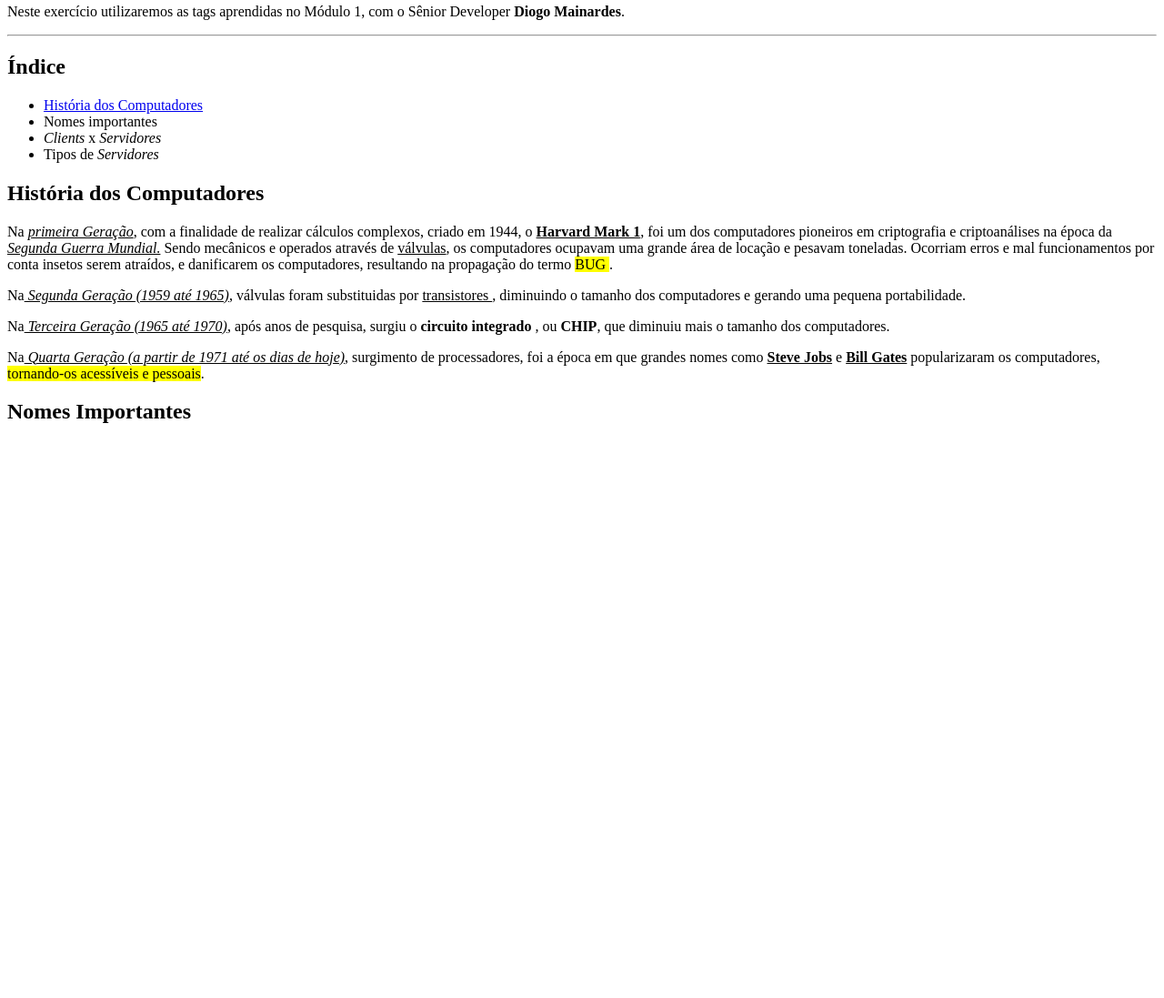
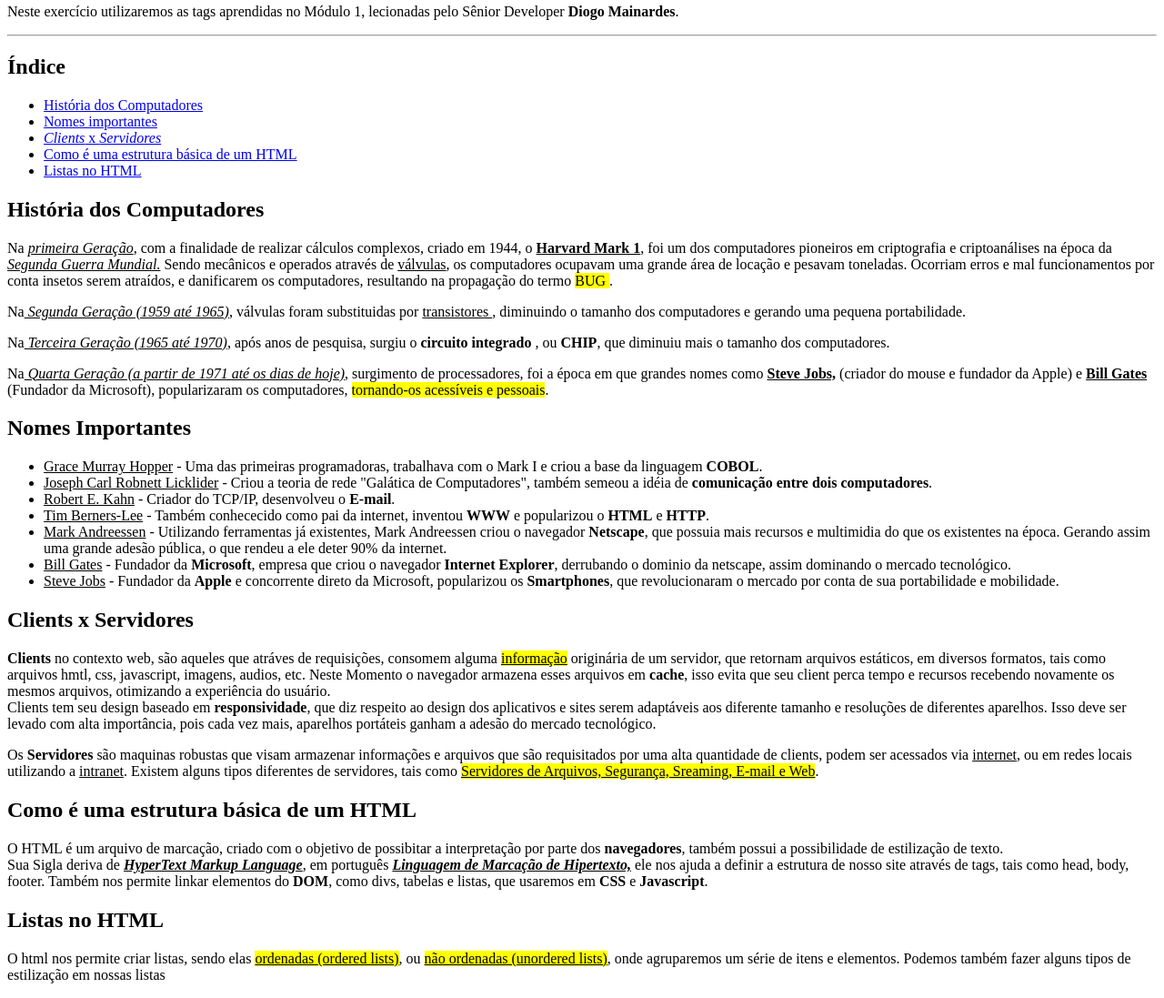
Before and after one commit to anderson-mntn/diohtml1, a plain HTML site: page index.html in a window 1280 px wide. Shown: the part 76-1173 px from the top of the page at 91% size. Before the commit the page ends 800 px from the top, so only its background shows below. Drawn offline with Linux system fonts and the light colour scheme.

Commit message:
Add files via upload

```diff
--- a/index.html
+++ b/index.html
@@ -8,15 +8,16 @@
 </head>
 <body>
     <h1>Primeiros Passos em Tecnologia - Primeiro Exercício HTML</h1>
-    <p>Neste exercício utilizaremos as tags aprendidas no Módulo 1, com o Sênior Developer <strong>Diogo Mainardes</strong>.</p>
+    <p>Neste exercício utilizaremos as tags aprendidas no Módulo 1, lecionadas pelo Sênior Developer <strong>Diogo Mainardes</strong>.</p>
     <hr>
 
     <h2>Índice</h2>
     <ul>
         <li><a href="#historia-computadores"> História dos Computadores</a></li>
-        <li>Nomes importantes</li>
-        <li><i>Clients</i> x <i>Servidores</i></li>
-        <li>Tipos de <i>Servidores</i></li>
+        <li><a href="#nomes-importantes">Nomes importantes</a></li>
+        <li><a href="#clients-servidores"><i>Clients</i> x <i>Servidores</i></a></li>
+        <li><a href="#html-estrutura">Como é uma estrutura básica de um HTML</a></li>
+        <li><a href="#listas-html">Listas no HTML</a></li>
     </ul>
 
     <h2 id="historia-computadores">História dos Computadores</h2>
@@ -24,9 +25,39 @@
     Sendo mecânicos e operados através de <u>válvulas</u>, os computadores ocupavam uma grande área de locação e pesavam toneladas. Ocorriam erros e mal funcionamentos por conta insetos serem atraídos, e danificarem os computadores, resultando na propagação do termo <mark> BUG </mark>. </p>
     <p>Na<i><u> Segunda Geração (1959 até 1965)</u></i>, válvulas foram substituidas por <u>transistores </u>, diminuindo o tamanho dos computadores e gerando uma pequena portabilidade.</p>
     <p>Na<i><u> Terceira Geração (1965 até 1970)</u></i>, após anos de pesquisa, surgiu o <strong>circuito integrado</strong> , ou <strong>CHIP</strong>, que diminuiu mais o tamanho dos computadores. </p>
-    <p>Na<i><u> Quarta Geração (a partir de 1971 até os dias de hoje)</u></i>, surgimento de processadores, foi a época em que grandes nomes como <b><u>Steve Jobs</u></b> e <b><u>Bill Gates</u></b>  popularizaram os computadores,<mark> tornando-os acessíveis e pessoais</mark>.</p>
+    <p>Na<i><u> Quarta Geração (a partir de 1971 até os dias de hoje)</u></i>, surgimento de processadores, foi a época em que grandes nomes como <b><u>Steve Jobs,</u></b> (criador do mouse e fundador da Apple) e <b><u>Bill Gates</u></b> (Fundador da Microsoft), popularizaram os computadores, <mark>tornando-os acessíveis e pessoais</mark>.</p>
 
-    <h2>Nomes Importantes</h2>
+    <h2 id="nomes-importantes">Nomes Importantes</h2>
+    <ul>
+        <li><u> Grace Murray Hopper</u> -  Uma das primeiras programadoras, trabalhava com o Mark I e criou a base da linguagem <b>COBOL</b>.</li>
+        <li><u>Joseph Carl Robnett Licklider</u> - Criou a teoria de rede "Galática de Computadores", também semeou a idéia de <b>comunicação entre dois computadores</b>.</li>
+        <li><u>Robert E. Kahn</u> - Criador do TCP/IP, desenvolveu o <b>E-mail</b>.</li>
+        <li><u>Tim Berners-Lee</u> - Também conhececido como pai da internet, inventou <b>WWW</b> e popularizou o <b>HTML</b> e <b>HTTP</b>. </li>
+        <li><u>Mark Andreessen</u> - Utilizando ferramentas já existentes, Mark Andreessen criou o navegador <b>Netscape</b>, que possuia mais recursos e multimidia do que os existentes na época. Gerando assim uma grande adesão pública, o que rendeu a ele deter 90% da internet. </li>
+        <li><u>Bill Gates</u> - Fundador da <b>Microsoft</b>, empresa que criou o navegador <b>Internet Explorer</b>, derrubando o dominio da netscape, assim dominando o mercado tecnológico.</li>
+        <li><u>Steve Jobs</u> - Fundador da <b>Apple</b> e concorrente direto da Microsoft, popularizou os <b>Smartphones</b>, que revolucionaram o mercado por conta de sua portabilidade e mobilidade.</li>
+    </ul>
+
+    <h2 id="clients-servidores">Clients x Servidores</h2>
+    <p> <b>Clients</b> no contexto web, são aqueles que atráves de requisições, consomem alguma <mark><u>informação</u></mark> originária de um servidor, que retornam arquivos estáticos, em diversos formatos, tais como arquivos hmtl, css, javascript, imagens, audios, etc.
+    Neste Momento o navegador armazena esses arquivos em <b>cache</b>, isso evita que seu client perca tempo e recursos recebendo novamente os mesmos arquivos, otimizando a experiência do usuário. <br>
+    Clients tem seu design baseado em <b>responsividade</b>, que diz respeito ao design dos aplicativos e sites serem adaptáveis aos diferente tamanho e resoluções de diferentes aparelhos. Isso deve ser levado com alta importância, pois cada vez mais, aparelhos portáteis ganham a adesão do mercado tecnológico.
+    </p>
+    <p>
+        Os <b>Servidores</b> são maquinas robustas que visam armazenar informações e arquivos que são requisitados por uma alta quantidade de clients, podem ser acessados via <u>internet</u>, ou em redes locais utilizando a <u>intranet</u>. Existem alguns tipos diferentes de servidores, tais como
+        <mark><u>Servidores de Arquivos, Segurança, Sreaming, E-mail e Web</mark></u>.
+    </p>
+
+    <h2 id="html-estrutura">Como é uma estrutura básica de um HTML</h2>
+    <p>
+        O HTML é um arquivo de marcação, criado com o objetivo de possibitar a interpretação por parte dos <b>navegadores</b>, também possui a possibilidade de estilização de texto. <br>
+        Sua Sigla deriva de <b><i><u>HyperText Markup Language</u></i></b>, em português <b><i><u>Linguagem de Marcação de Hipertexto,</b></u></i> ele nos ajuda a definir a estrutura de nosso site através de tags, tais como head, body, footer. Também nos permite linkar elementos do <b>DOM</b>, como divs, tabelas e listas, que usaremos em <b>CSS</b> e <b>Javascript</b>.
+    </p>
+
+    <h2 id="listas-html">Listas no HTML</h2>
+    <p>
+        O html nos permite criar listas, sendo elas <mark><u>ordenadas (ordered lists)</u></mark>, ou <mark><u>não ordenadas (unordered lists)</mark></u>, onde agruparemos um série de itens e elementos. Podemos também fazer alguns tipos de estilização em nossas listas
+    </p>
 
 </body>
 </html>
```
